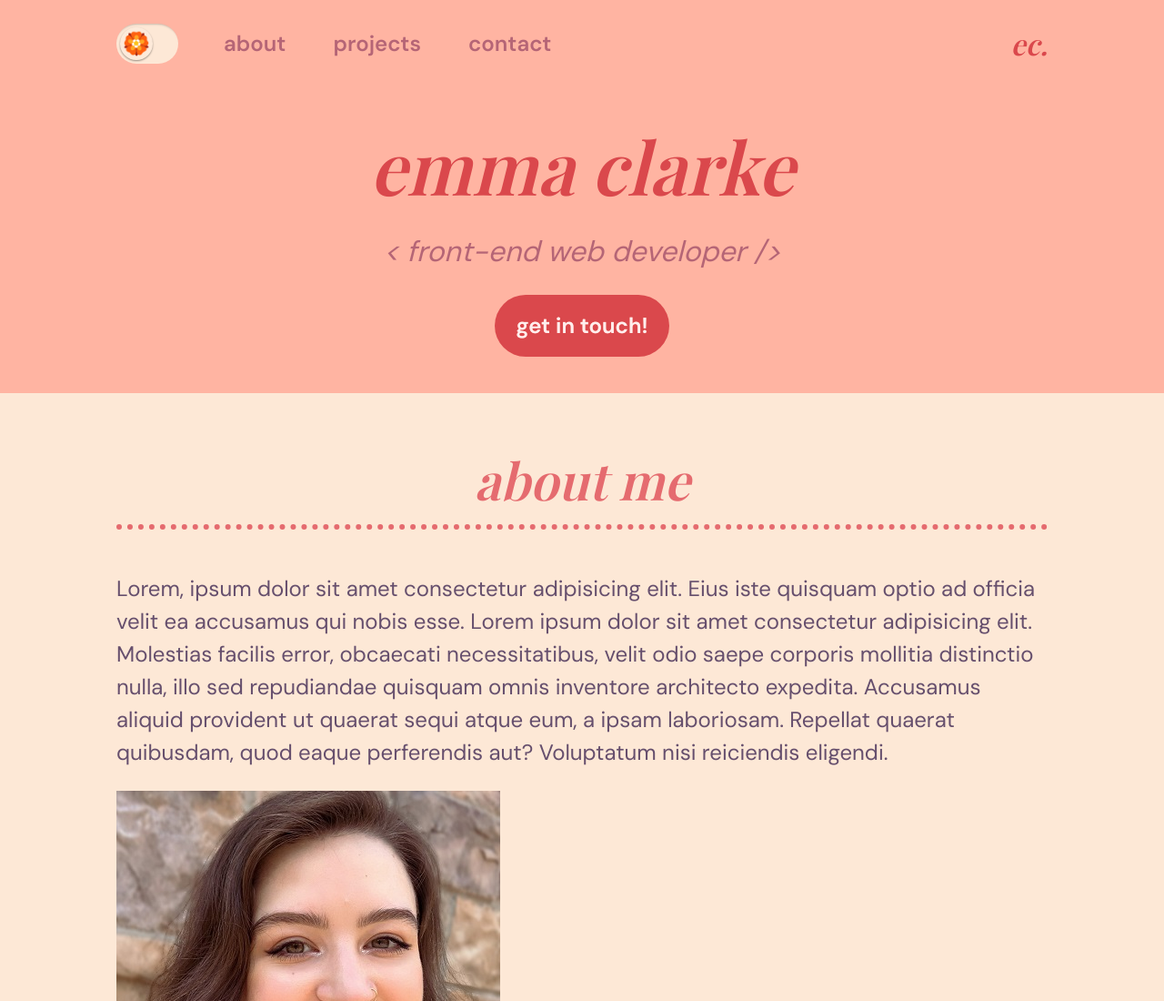
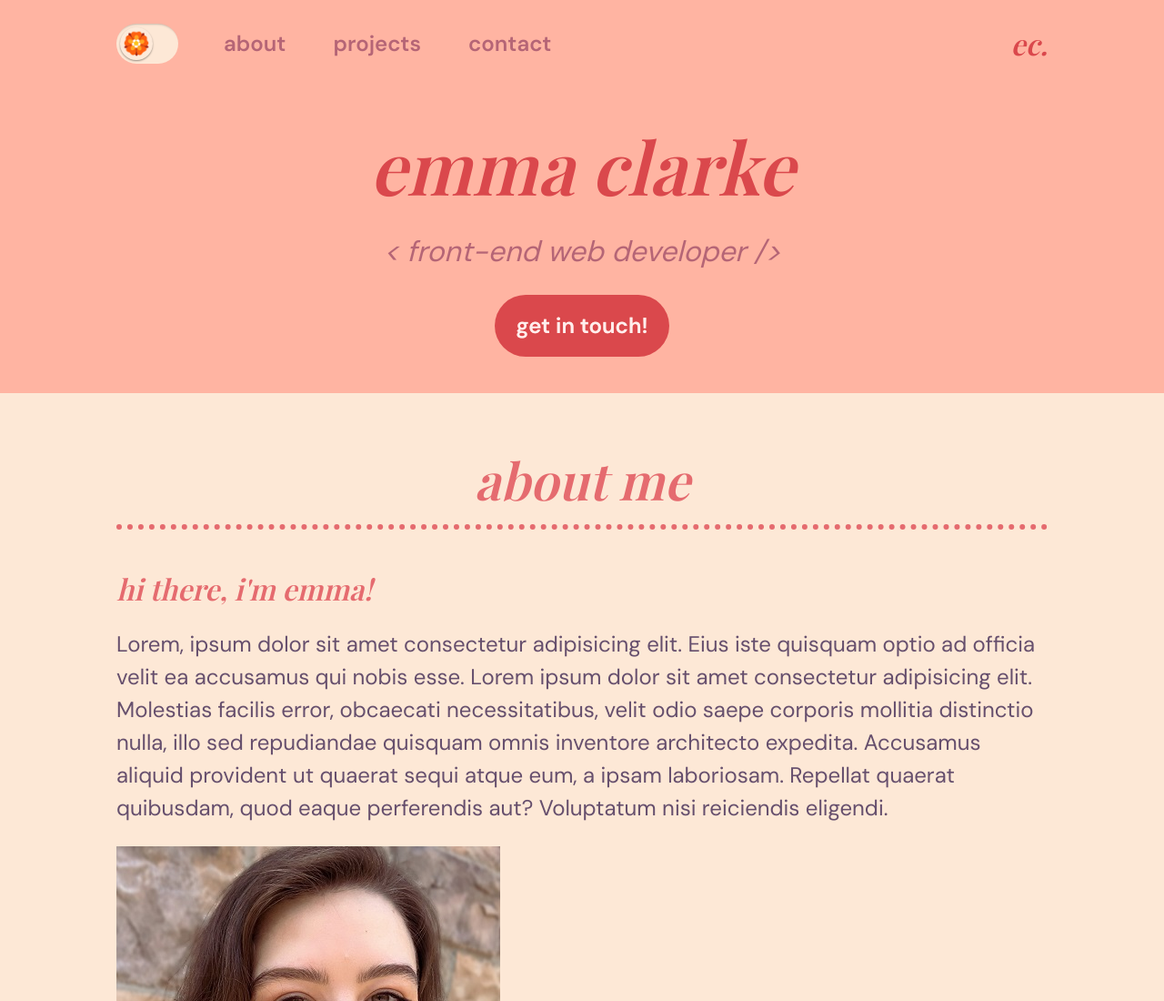
Before and after one commit to emmacodeswell/Portfolio, a plain HTML site: page index.html in a window 1280 px wide. Shown: the top 1100 px of the page at 91% size. Drawn offline with nearby package versions, Linux system fonts and the light colour scheme; files that its build step writes are made by us from their sources.

Commit message:
Add friendly greeting to `#about`

```diff
--- a/index.html
+++ b/index.html
@@ -30,6 +30,7 @@
     <main>
         <section id="about">
             <h2>About me</h2>
+            <h3>Hi there, I'm Emma!</h3>
             <p>Lorem, ipsum dolor sit amet consectetur adipisicing elit. Eius iste quisquam optio ad officia velit ea accusamus qui nobis esse. Lorem ipsum dolor sit amet consectetur adipisicing elit. Molestias facilis error, obcaecati necessitatibus, velit odio saepe corporis mollitia distinctio nulla, illo sed repudiandae quisquam omnis inventore architecto expedita. Accusamus aliquid provident ut quaerat sequi atque eum, a ipsam laboriosam. Repellat quaerat quibusdam, quod eaque perferendis aut? Voluptatum nisi reiciendis eligendi.</p>
             <img width="422" src="./assets/emma-cropped.jpg" alt="Photo of Emma Clarke smiling professionally" />
         </section>
```
